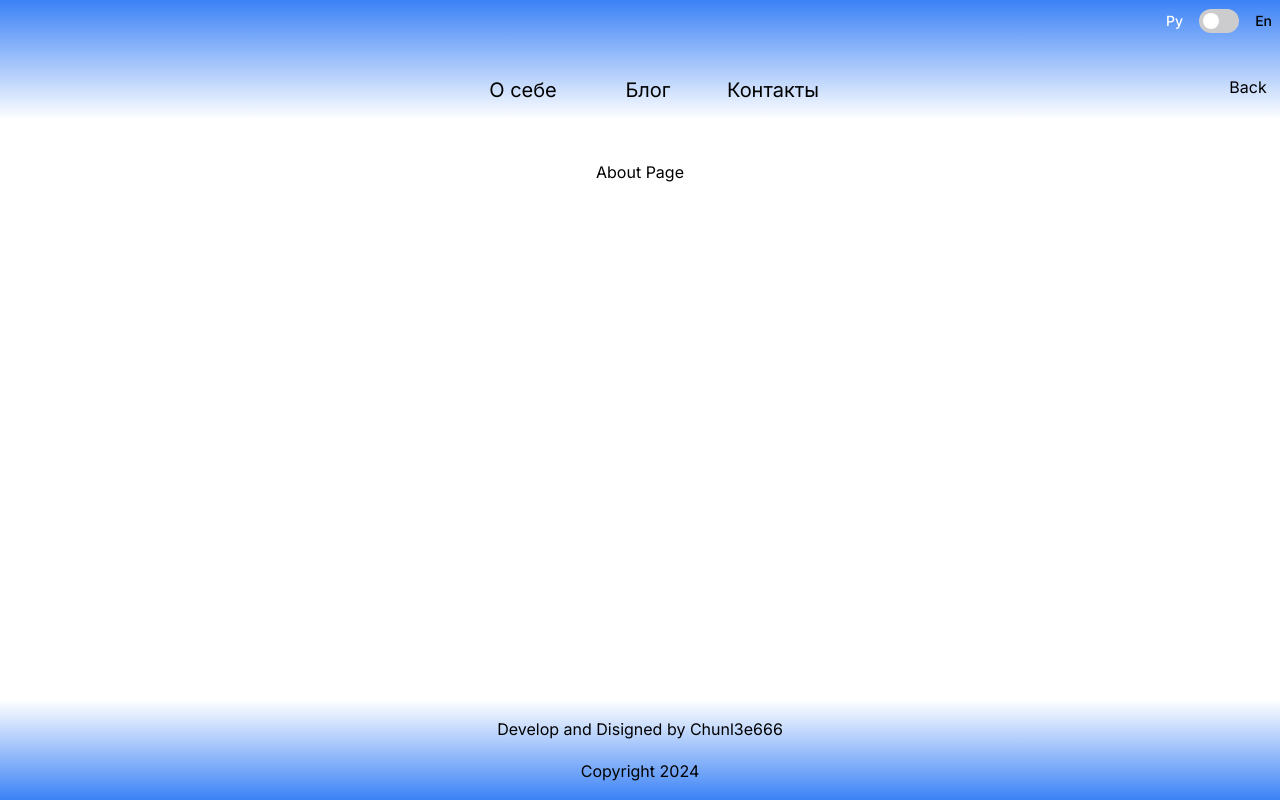
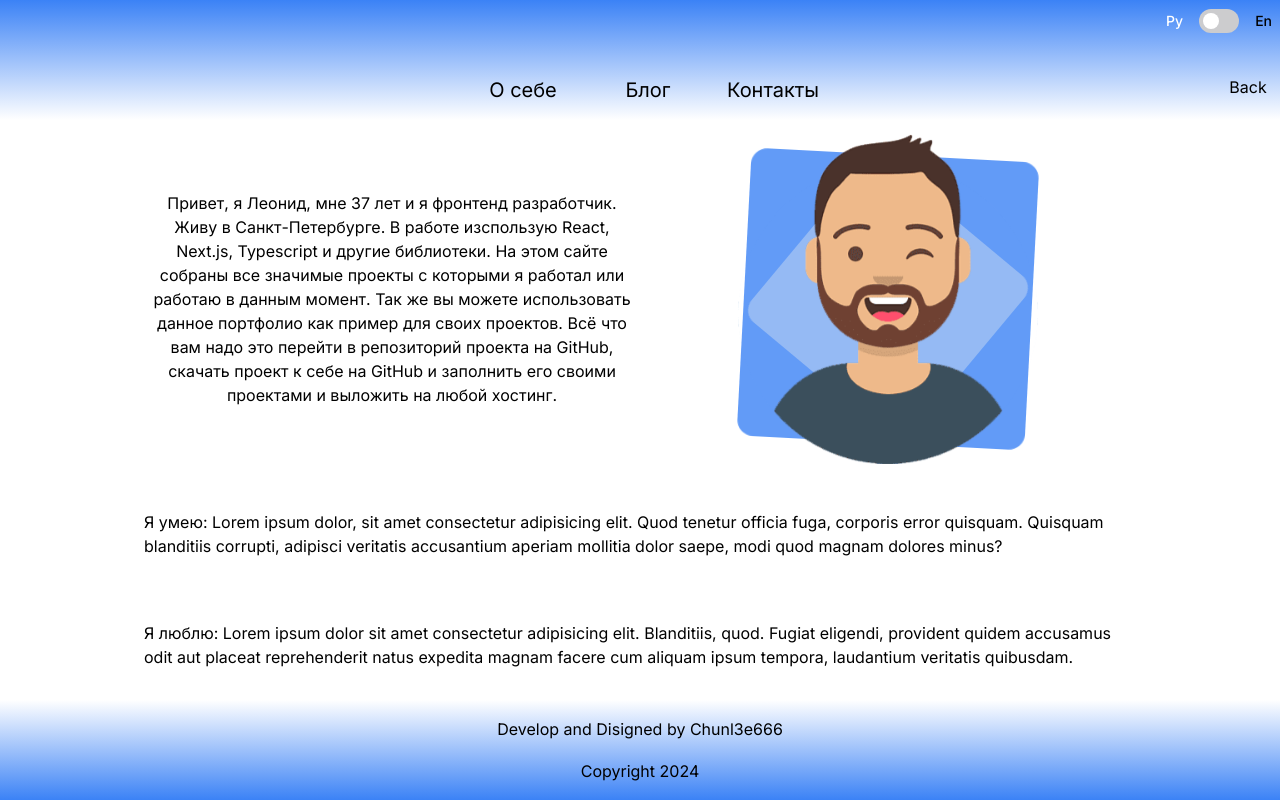
Before and after one commit to ArtofWASD/my_cv, a Next.js app: page /about in a window 1280 px wide. Built offline with nearby package versions, Linux system fonts and the light colour scheme.

Commit message:
Первый день контеста.

```diff
--- a/app/about/page.tsx
+++ b/app/about/page.tsx
@@ -1,11 +1,41 @@
-import React from 'react'
+import { Avatar } from "@/src/widgets/avatar";
+import React from "react";
 
 const About = () => {
   return (
-    <main className="flex justify-center ">
-      <p className="text-center py-10"> About Page</p>
+    // TODO: Более подробное описание о себе, раздел Стек технологий, хобби, ссылка на гитхаб, фотогалерею (можно какую нибудь библиотеку)
+    <main className="mx-36 grid flex-wrap items-center justify-center">
+      <div className="grid grid-cols-2  items-center">
+        <div className="body py-10 text-center">
+          Привет, я Леонид, мне 37 лет и я фронтенд разработчик. Живу в
+          Санкт-Петербурге. В работе изспользую React, Next.js, Typescript и
+          другие библиотеки. На этом сайте собраны все значимые проекты с
+          которыми я работал или работаю в данным момент. Так же вы можете
+          использовать данное портфолио как пример для своих проектов. Всё что
+          вам надо это перейти в репозиторий проекта на GitHub, скачать проект к
+          себе на GitHub и заполнить его своими проектами и выложить на любой
+          хостинг.
+        </div>
+        <Avatar />
+      </div>
+      <div className="stack">
+        <p>
+          Я умею: Lorem ipsum dolor, sit amet consectetur adipisicing elit. Quod
+          tenetur officia fuga, corporis error quisquam. Quisquam blanditiis
+          corrupti, adipisci veritatis accusantium aperiam mollitia dolor saepe,
+          modi quod magnam dolores minus?
+        </p>
+      </div>
+      <div className="hobbies">
+        <p>
+          Я люблю: Lorem ipsum dolor sit amet consectetur adipisicing elit.
+          Blanditiis, quod. Fugiat eligendi, provident quidem accusamus odit aut
+          placeat reprehenderit natus expedita magnam facere cum aliquam ipsum
+          tempora, laudantium veritatis quibusdam.
+        </p>
+      </div>
     </main>
-  )
-}
+  );
+};
 
-export default About
+export default About;
--- a/app/admin/page.tsx
+++ b/app/admin/page.tsx
@@ -2,6 +2,12 @@ import AdminPage from "@/src/pages/adminPage/ui/adminPage";
 
 export default function Admin() {
   return (
+    //TODO: добавить админку
+    //1. выведенение списка проектов
+    //2. добавление нового проекта
+    //3. редактирование проекта
+    //4. удаление проекта
+    //5. редактирование профиля
     <main className="">
       <AdminPage/>
     </main>
--- a/app/blog/page.tsx
+++ b/app/blog/page.tsx
@@ -3,6 +3,10 @@ import { TypeData } from "@/src/shared/api/model/types";
 import { createClient } from "@/src/shared/api/supabase/supabaseServerClient";
 import { cookies } from "next/headers";
 const Blog = async () => {
+  //TODO: вывод постов, которые были добавлены в блог
+  //TODO: добавить возможность добавления, удаления и редактирования постов если ты пользователь
+  //TODO: добавить пагинацию
+  //TODO: добавить счётчик просмотров и реакций на посты, SEO постов.
   const cookieStore = cookies();
   const supabase = createClient(cookieStore);
   const { data: posts } = await supabase.from("blog").select("*");
--- a/app/contacts/page.tsx
+++ b/app/contacts/page.tsx
@@ -1,6 +1,5 @@
-import React from 'react'
-
 const Contacts = () => {
+  //TODO: добавить возможность добавления, удаления и редактирования контактов из админки
   return (
     <main className="">
       <p className="text-center py-10" >telegram @Chunlee666</p>
--- a/src/widgets/avatar/ui/avatar.tsx
+++ b/src/widgets/avatar/ui/avatar.tsx
@@ -1,11 +1,12 @@
 "use client";
 import { motion } from "framer-motion";
+import Image from "next/image";
 
 export const Avatar = () => {
   return (
     <div className="flex items-center justify-center">
       <motion.div
-        className="box absolute z-10 h-36 w-36 rounded-2xl bg-slate-600 bg-opacity-40 lg:h-52 lg:w-52"
+        className="box absolute z-10 h-36 w-36 rounded-2xl bg-slate-200 bg-opacity-40 lg:h-52 lg:w-52"
         animate={{
           rotate: [180, 0],
         }}
@@ -38,7 +39,15 @@ export const Avatar = () => {
           },
         }}
       />
-      <div className="absolute z-20 text-white">Здесь будет ваще лицо</div>
+      <div className="absolute z-20 text-white">
+
+        <Image
+          src="/icons/avatar.png"
+          width={300}
+          height={300}
+          alt="Picture of the author"
+        />
+      </div>
     </div>
   );
 };
--- a/src/widgets/projectPreviewListItem/ui/projectPreviewListItem.tsx
+++ b/src/widgets/projectPreviewListItem/ui/projectPreviewListItem.tsx
@@ -47,12 +47,11 @@ export const ProjectPreviewListItem = ({ item }: IPrewievProjectListItem) => {
       >
         <Link href={`/project/${item.id}`}>
           <div className="project-body grid grid-flow-col justify-center">
-            <motion.div
+            <div
               className="mx-5 place-self-center text-balance pl-0 text-center text-sm md:place-self-start md:text-start md:text-base lg:w-120 lg:pl-9 xl:w-128"
-              variants={text}
             >
               {item.body}
-            </motion.div>
+            </div>
             <motion.div
               layout
               className="project-image relative hidden h-72 w-72 rounded-2xl bg-blue-500 bg-opacity-50 drop-shadow-2xl md:block"
```
Also changed, not shown: public/icons/avatar.png, 1 other file (tests, documents, lock files or other folders).
